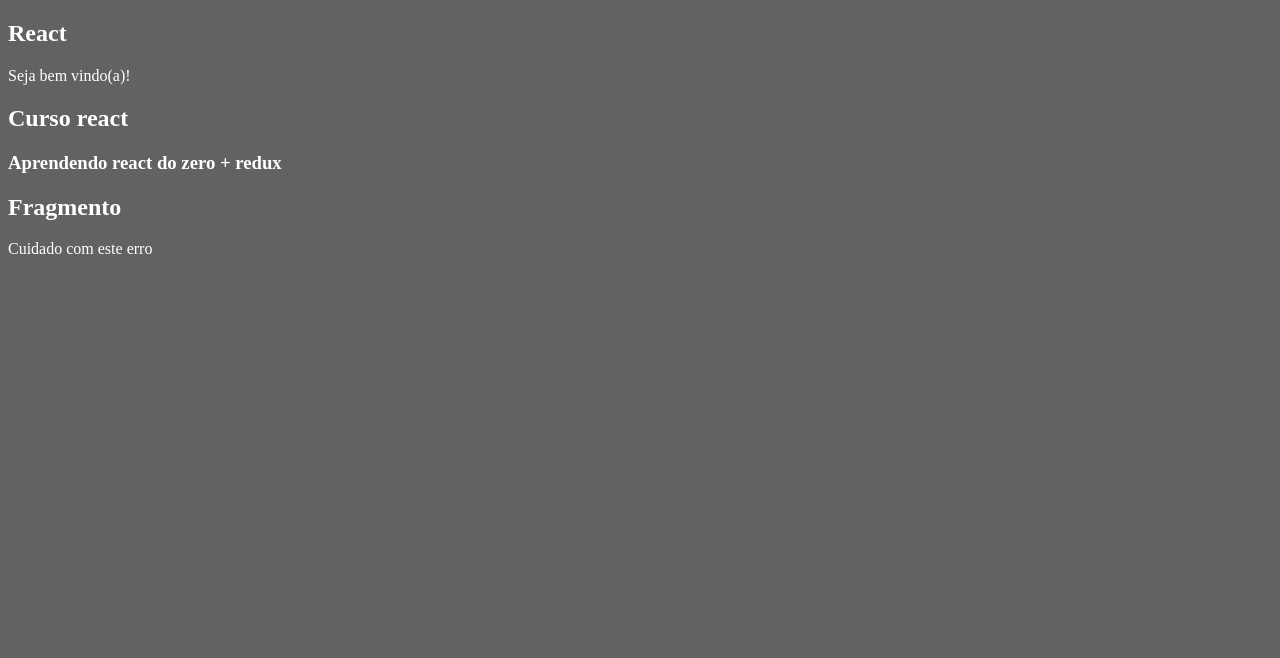
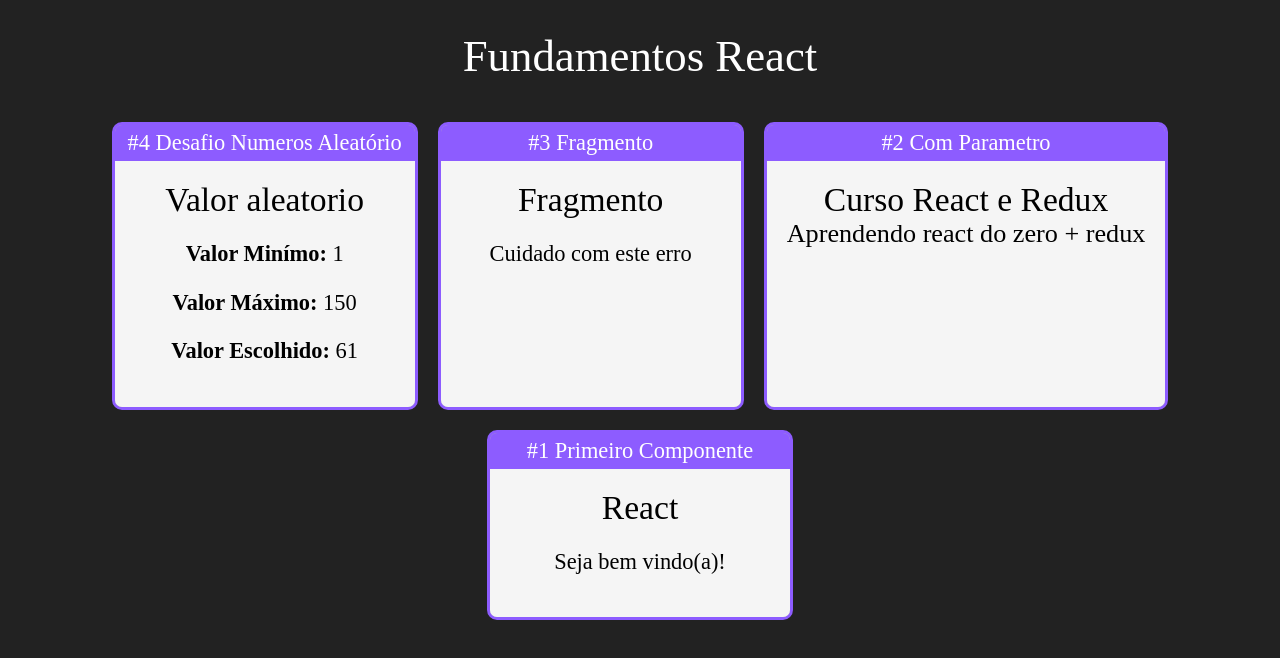
Before and after one commit to bruno-ramosb/react-redux, a React (Create React App) app in the folder fundamentos-react/: page / in a window 1280 px wide. Shown: the top 658 px of the page. Built offline with nearby package versions, Linux system fonts and the light colour scheme.

Commit message:
ajustando conteudo no cards

```diff
--- /dev/null
+++ b/fundamentos-react/src/App.css
@@ -0,0 +1,5 @@
+.App .Cards {
+    display: flex;
+    justify-content: center;
+    flex-wrap: wrap;
+}
--- /dev/null
+++ b/fundamentos-react/src/App.jsx
@@ -0,0 +1,34 @@
+import "./App.css";
+import React from "react";
+
+import Card from "./components/layout/Card";
+import Primeiro from './components/basics/Primeiro';
+import ComParametro from './components/basics/ComParametro';
+import Fragmento from './components/basics/Fragmento';
+import Aleatorio from "./components/basics/Aleatorio";
+
+export default _ =>
+    <div className="App">
+        <h1>Fundamentos React</h1>
+
+<div className="Cards">
+<Card titulo="#4 Desafio Numeros Aleatório">
+        <Aleatorio min={1} max={150} ></Aleatorio>
+        </Card>
+
+        <Card titulo="#3 Fragmento">
+        <Fragmento></Fragmento>
+        </Card>
+
+        <Card titulo="#2 Com Parametro">
+        <ComParametro
+            titulo="Curso React e Redux"
+            subtitulo="Aprendendo react do zero + redux">
+        </ComParametro>
+        </Card>
+
+        <Card titulo="#1 Primeiro Componente">
+        <Primeiro></Primeiro>
+        </Card>
+</div>
+    </div>
--- a/fundamentos-react/src/index.css
+++ b/fundamentos-react/src/index.css
@@ -1,4 +1,15 @@
 body {
-    background-color: rgb(98, 98, 98);
+    background-color: #222;
     color: white;
+    text-align: center;
+    font-size: 1.4rem;
 }
+
+h1, h2, h3{
+    font-weight: 200;
+
+}
+
+h2, h3{
+    margin: 0;
+}
--- a/fundamentos-react/src/index.js
+++ b/fundamentos-react/src/index.js
@@ -2,20 +2,9 @@
 import ReactDom from 'react-dom'
 import React from 'react';
 
-import Primeiro from './components/basics/Primeiro';
-import ComParametro from './components/basics/ComParametro'
-import Fragmento from './components/basics/Fragmento';
-
-const tag = <strong>Seja bem vindo ao react !</strong>
+import App from './App'
 
 
 ReactDom.render(
-<div id="app">
-    <Primeiro></Primeiro>
-    <ComParametro
-    titulo="Curso react"
-    subtitulo="Aprendendo react do zero + redux">
-    </ComParametro>
-    <Fragmento></Fragmento>
-</div>,
+<App></App>,
  document.getElementById('root'))
```
